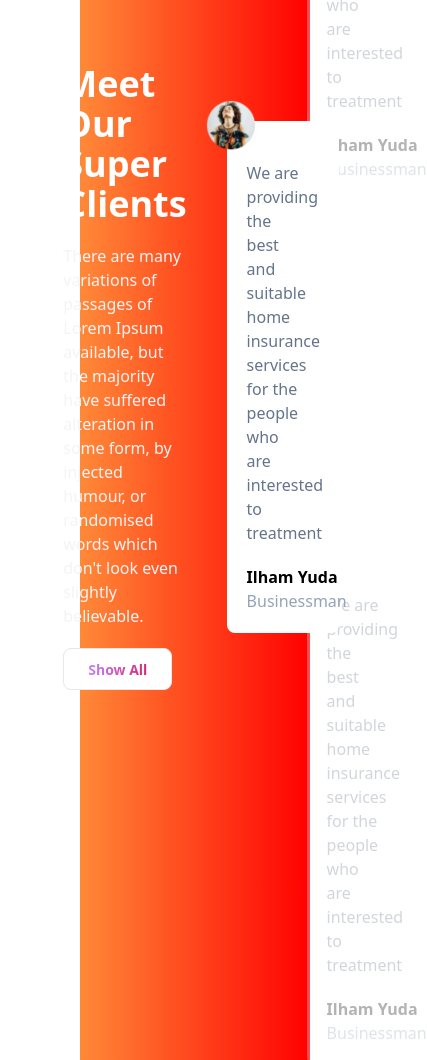
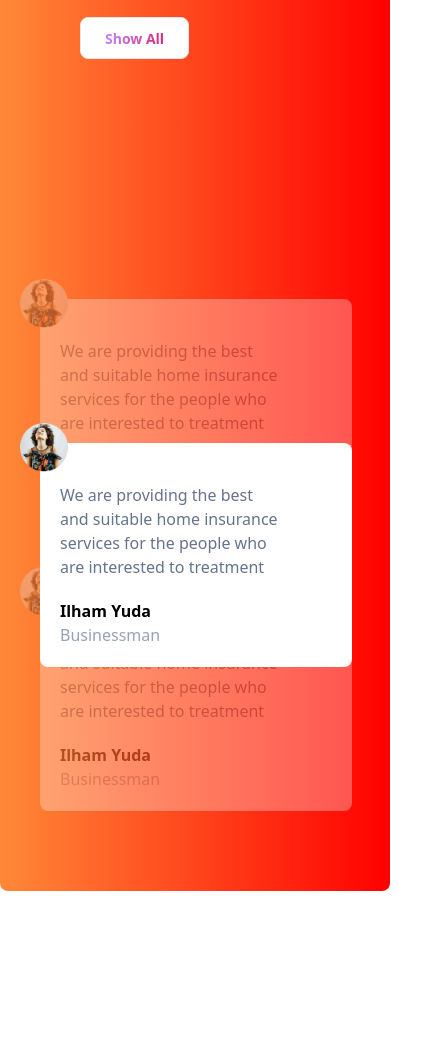
Before and after one commit to heyiamrakib/tea-house-tailwind, a plain HTML site: page index.html in a window 390 px wide. Shown: the part 4448-5508 px from the top of the page, 427 px wide, since content can reach past the window. After the commit the page ends 5419 px from the top, so only its background shows below. Drawn offline with nearby package versions, Linux system fonts and the light colour scheme.

Commit message:
responsive

```diff
--- a/index.html
+++ b/index.html
@@ -95,7 +95,7 @@
         </section>
         <!-- Meet Our Super Clients section -->
         <section class="container mx-auto my-20">
-          <div class="flex justify-center items-center mx-20 bg-gradient-to-r from-[#FF8938] to-[#FF0000] rounded-lg">
+          <div class="md:flex justify-center items-center md:mx-20 bg-gradient-to-r from-[#FF8938] to-[#FF0000] rounded-lg">
             <div class="my-20 mx-20 w-2/3 py-20">
               <h1 class="text-white text-4xl font-bold w-2/3">Meet Our Super Clients</h1>
               <p class="text-zinc-100 my-5">There are many variations of passages of Lorem Ipsum available, but the majority have suffered alteration in some form, by injected humour, or randomised words which don't look even slightly believable. </p>
@@ -117,7 +117,7 @@
               </div>
               <!-- card 2 -->
 
-              <div class="z-10 bg-white absolute right-10 rounded-lg relative py-5 px-5 w-4/5">
+              <div class="z-10 bg-white absolute md:-left-10 left-10 rounded-lg relative py-5 px-5 w-4/5">
                 <img class="absolute -top-5 w-12 -left-5" src="images/client.png" alt="">
                 <p class="text-slate-500 text-1xl leading-sung w-4/5 py-5">We are providing the best and suitable home insurance services for the people who are interested to treatment</p>
                 <div class="flex justify-between">
```
